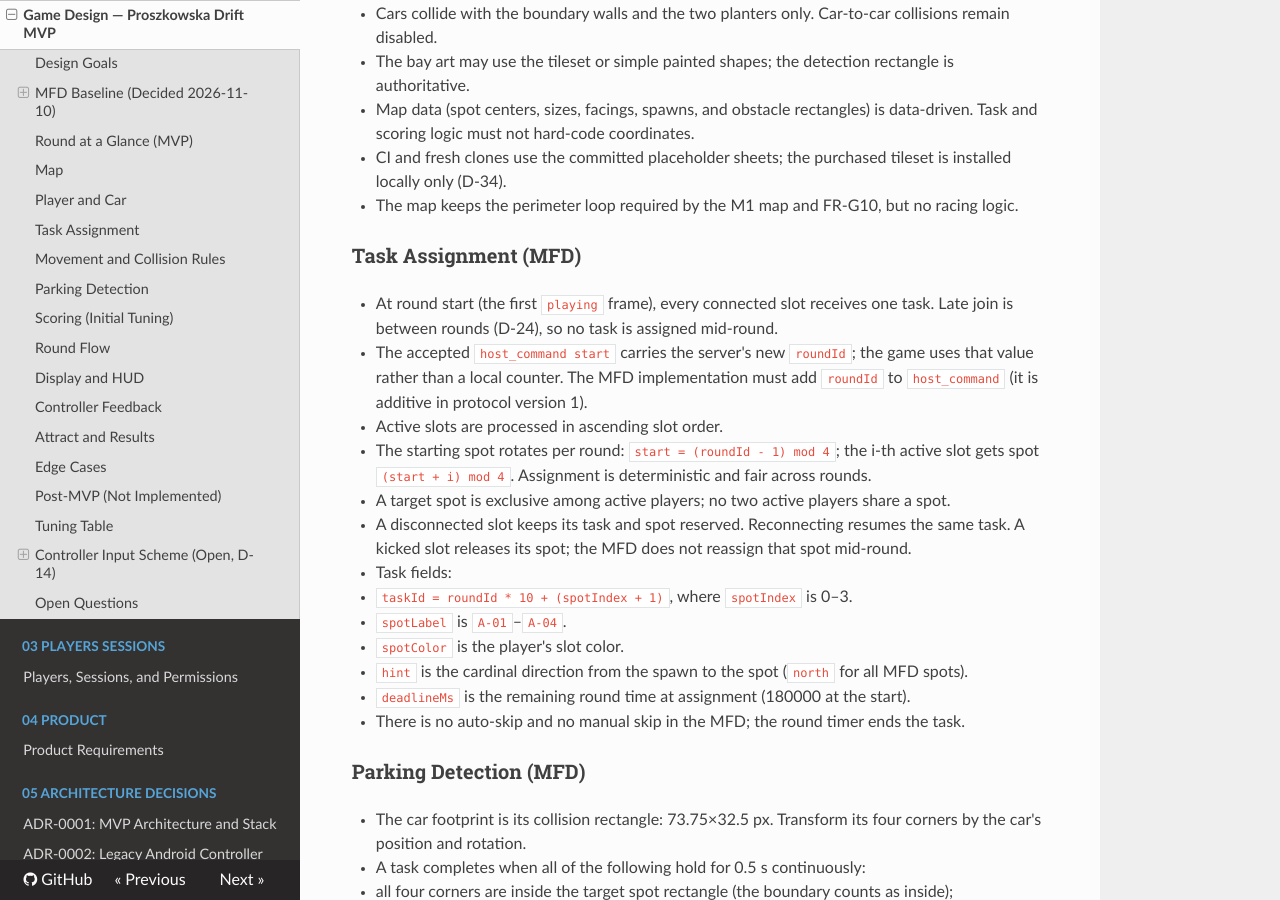
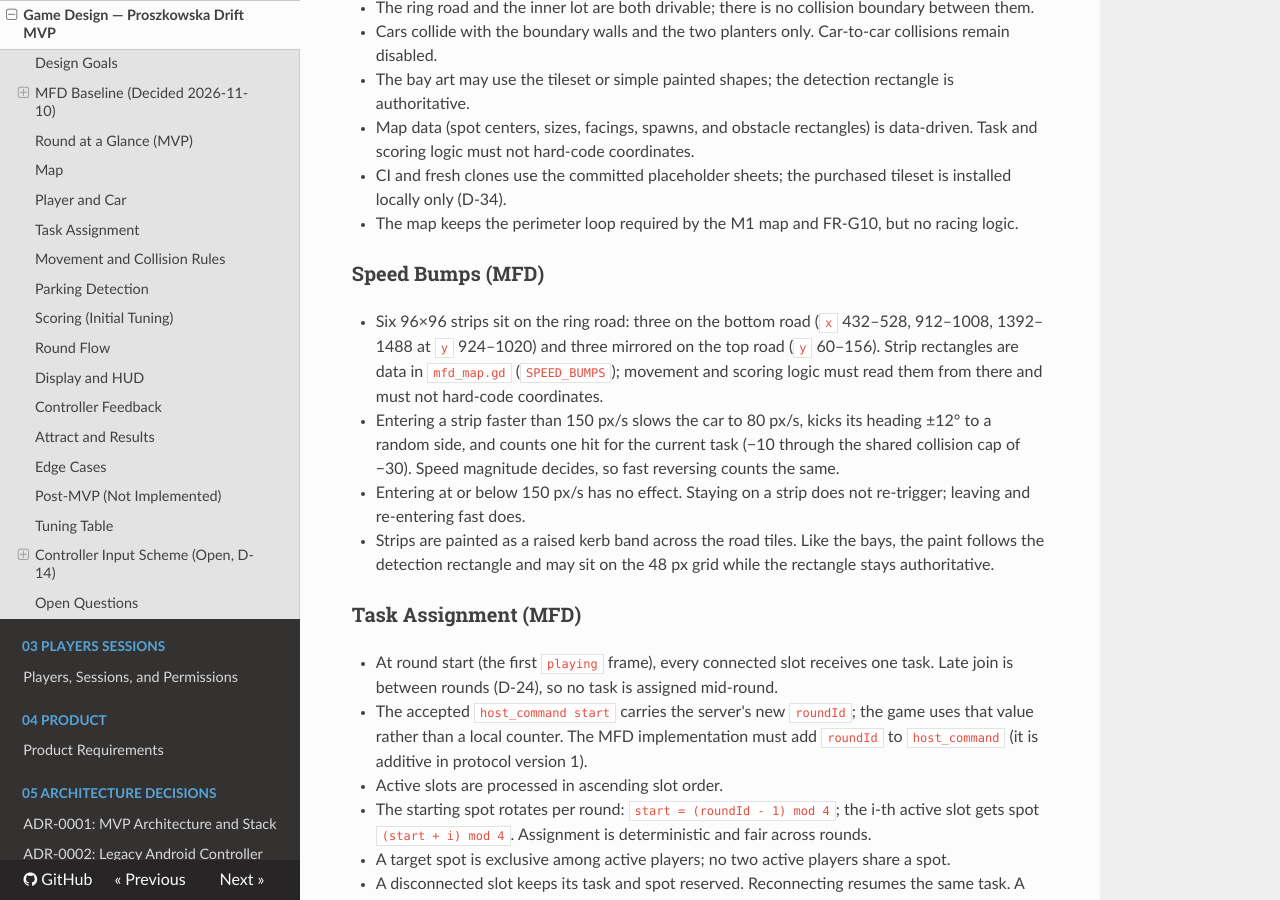
Before and after one commit to PSZLBit/ProszkowskaDrift, an MkDocs documentation site: the page built from documentation/02-game-domain/game-design.md, in a window 1280 px wide and 900 px high, scrolled down 2682 px. Built offline with MkDocs 1.6.1, drawn with Linux system fonts in a browser that asks for light colours; nearby versions of some CDN libraries; some of the changed text lies outside the part shown.

Commit message:
docs(game): record speed-bump mechanic as D-41
MFD baseline gains six data-driven bump strips on the ring road with trigger, crawl, kick, and shared-penalty rules; tuning table and architecture updated. Bay, spawn, and planter positions unchanged per D-38.

```diff
--- a/documentation/02-game-domain/game-design.md
+++ b/documentation/02-game-domain/game-design.md
@@ -76,7 +76,7 @@ detail; detection uses the rectangles in the tables.
 | Inner lot | x 116–1804, y 116–964 |
 | Parking bays | 4, 96×144 px, labelled and centered as in the table below |
 | Spawns | 4, on the bottom road as in the table below |
-| Static obstacles | two 96×96 planters at `(240, 540)` and `(1680, 540)`; boundary walls |
+| Static obstacles | two 96×96 planters at `(240, 540)` and `(1680, 540)`; boundary walls; six 96×96 speed-bump strips on the ring road |
 | Target pool | 4 spots in the MFD; the MVP adds 20 more to the same map |
 
 Parking bays:
@@ -112,6 +112,23 @@ Map rules:
   tileset is installed locally only (D-34).
 - The map keeps the perimeter loop required by the M1 map and FR-G10, but no
   racing logic.
+
+### Speed Bumps (MFD)
+
+- Six 96×96 strips sit on the ring road: three on the bottom road (`x`
+  432–528, 912–1008, 1392–1488 at `y` 924–1020) and three mirrored on the top
+  road (`y` 60–156). Strip rectangles are data in `mfd_map.gd`
+  (`SPEED_BUMPS`); movement and scoring logic must read them from there and
+  must not hard-code coordinates.
+- Entering a strip faster than 150 px/s slows the car to 80 px/s, kicks its
+  heading ±12° to a random side, and counts one hit for the current task
+  (−10 through the shared collision cap of −30). Speed magnitude decides, so
+  fast reversing counts the same.
+- Entering at or below 150 px/s has no effect. Staying on a strip does not
+  re-trigger; leaving and re-entering fast does.
+- Strips are painted as a raised kerb band across the road tiles. Like the
+  bays, the paint follows the detection rectangle and may sit on the 48 px
+  grid while the rectangle stays authoritative.
 
 ### Task Assignment (MFD)
 
@@ -623,6 +640,9 @@ into the MVP implementation.
 | Collision penalty | −10 each, max −30 | Playtest |
 | Finish bonus | +100 + 5/s, cap +150 (MVP) | Playtest |
 | Parked speed threshold | 40 px/s | First MFD playtest |
+| Bump trigger speed | 150 px/s entry speed | First MFD playtest |
+| Bump crawl speed | 80 px/s after a fast entry | First MFD playtest |
+| Bump heading kick | ±12° to a random side | First MFD playtest |
 | Car max speed | 400 px/s | First map playtest |
 
 ## Controller Input Scheme (Open, D-14)
```
Also changed, not shown: other parts of documentation/02-game-domain/game-design.md (+1 -1 lines), documentation/05-architecture-decisions/decision-log.md (+2 -1 lines), documentation/06-development/architecture.md (+3 -1 lines).
